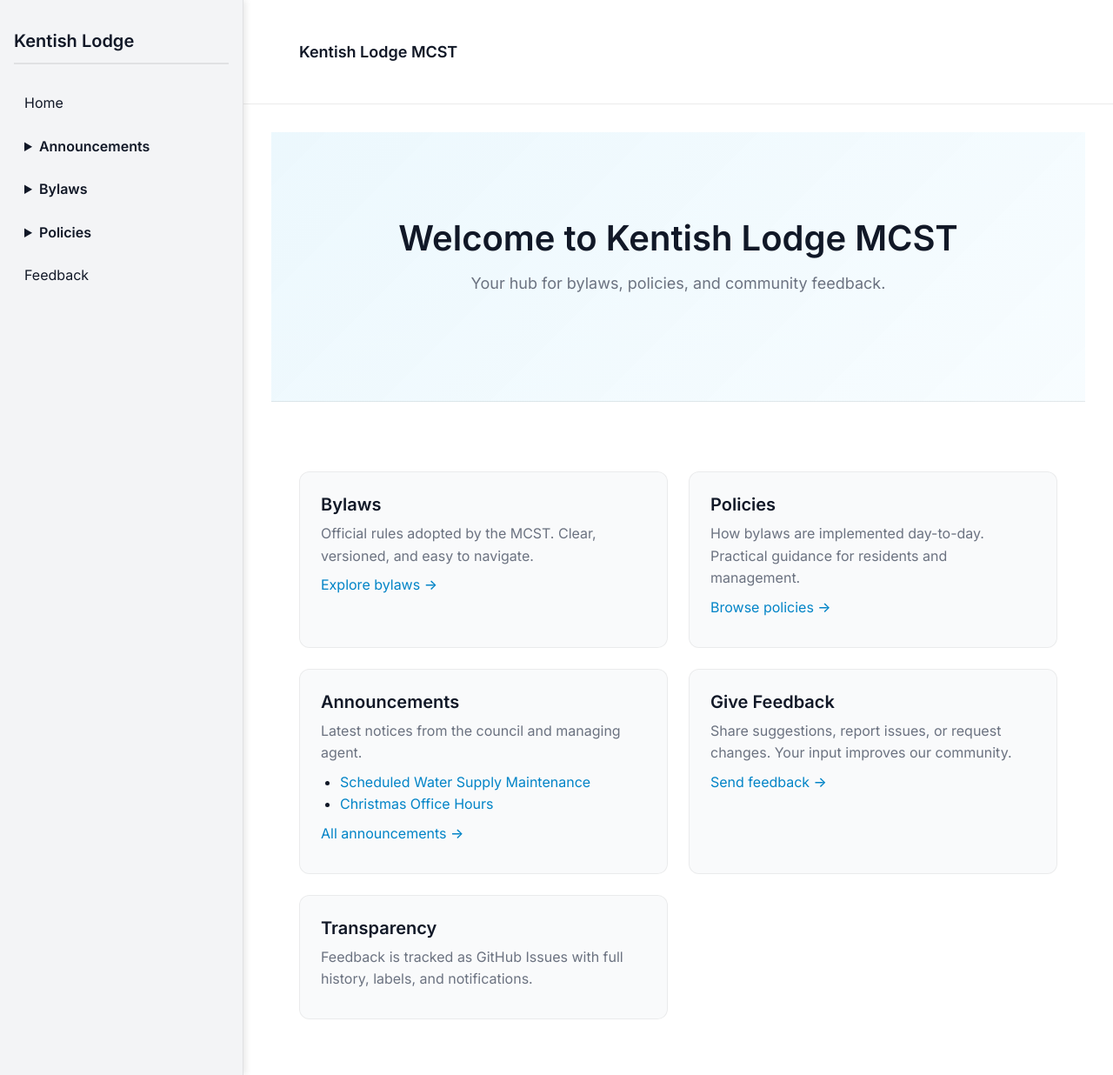
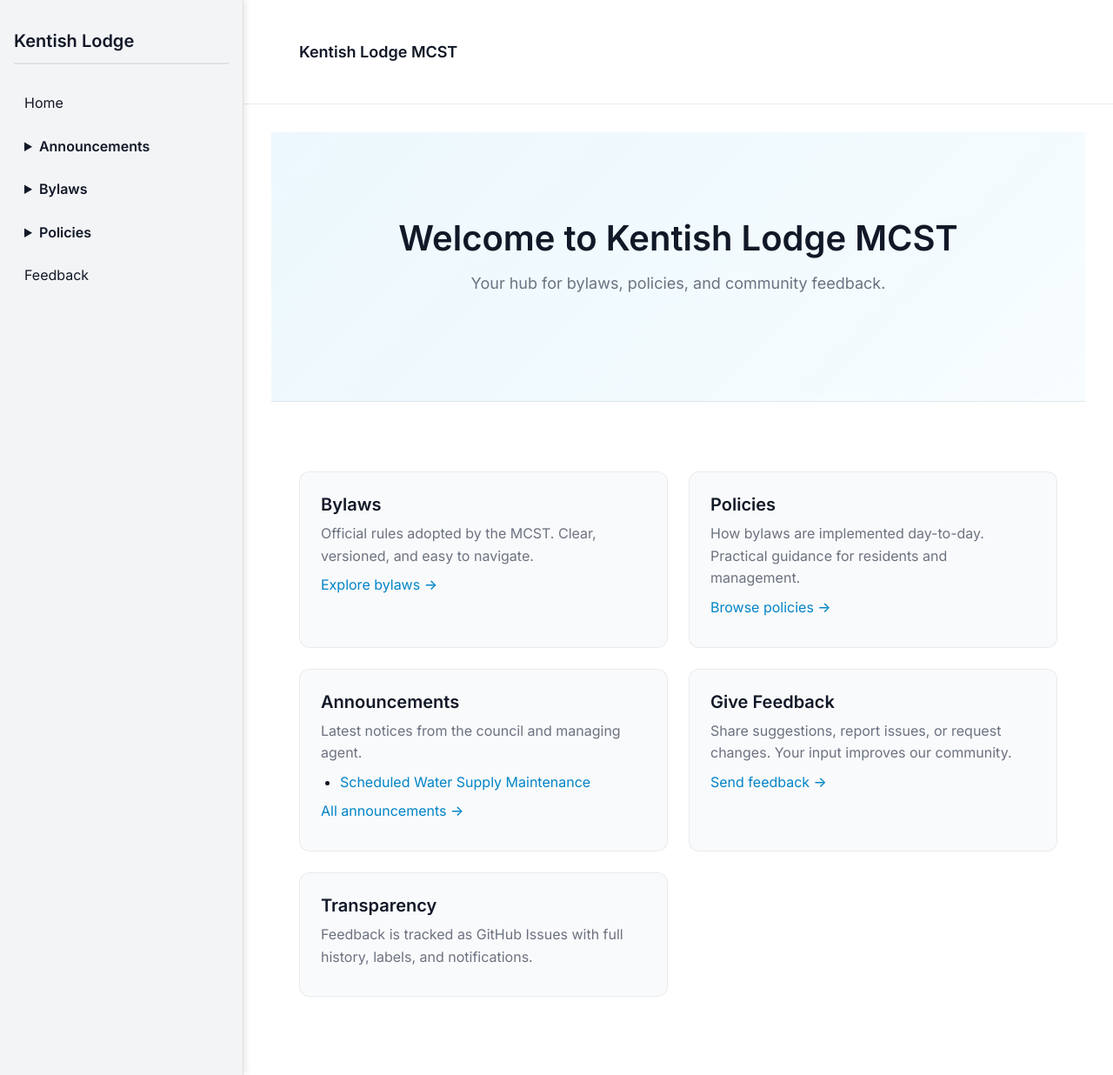
Before and after one commit to Kentish-Lodge-MCST-2405/public, a Jekyll site: the page built from index.md, in a window 1280 px wide and 1236 px high. Shown: the whole window at 87% size. Built offline with Jekyll 4.4.1, drawn with Linux system fonts in a browser that asks for light colours.

Commit message:
feat: add expiry date filtering for announcements
- Added date-based filtering to only show current announcements that haven't expired
- Introduced ends_on field support to specify when announcements should stop being displayed
- Added status check to filter out archived announcements from the display list
- Maintained limit of 3 announcements shown while applying new filtering rules

```diff
--- a/index.md
+++ b/index.md
@@ -34,11 +34,14 @@ title: Kentish Lodge MCST
     <div class="card">
       <h3>Announcements</h3>
       <p>Latest notices from the council and managing agent.</p>
+      {% assign now = site.time | date: '%s' %}
       {% assign recent_ann = site.announcements | sort: 'date' | reverse %}
       {% assign shown = 0 %}
       <ul>
         {% for a in recent_ann %}
-          {% if shown < 3 %}
+          {% assign ends = a.ends_on | default: a.date %}
+          {% assign ends_s = ends | date: '%s' %}
+          {% if (a.status != 'archived' and a.status != 'archive') and ends_s >= now and shown < 3 %}
             <li><a href="{{ a.url | relative_url }}">{{ a.title | default: a.name }}</a></li>
             {% assign shown = shown | plus: 1 %}
           {% endif %}
```
